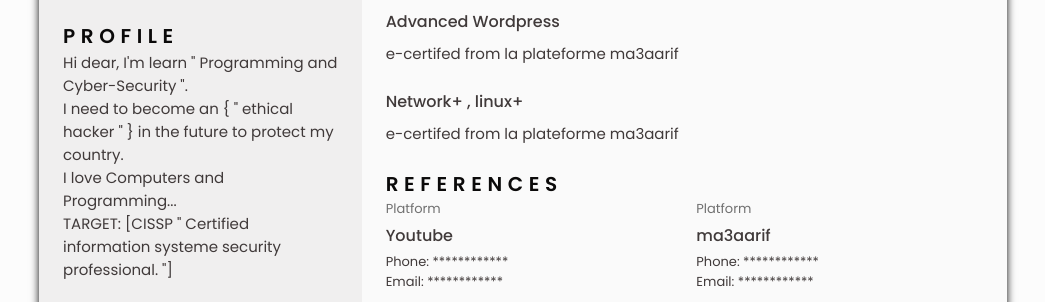
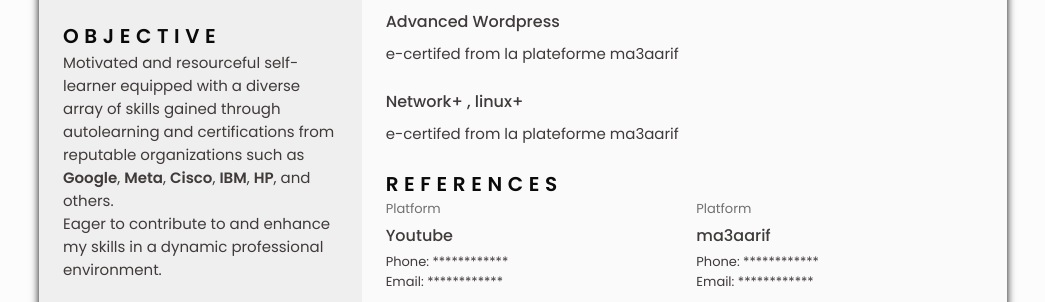
Before and after one commit to marouananouar/My_Cybersecurity_CV, a plain HTML site: page index.html in a window 1280 px wide. Shown: the part 642-944 px from the top of the page, without its empty margins (117-1162 px from the left). Drawn offline with nearby package versions, Linux system fonts and the light colour scheme.

Commit message:
Update index.html

```diff
--- a/index.html
+++ b/index.html
@@ -29,7 +29,7 @@
 
                         <li class="nav__item">
                             <a href="#profile" class="nav__link">
-                                <i class="bx bx-user nav__icon" ></i>Profile
+                                <i class="bx bx-user nav__icon" ></i>Objective
                             </a>
                         </li>
 
@@ -139,11 +139,12 @@
 
                     <!--========== PROFILE ==========-->
                     <section class="profile section" id="profile">
-                        <h2 class="section-title">Profile</h2>
-                        <p class="profile__description">Hi dear, I'm learn " Programming and Cyber-Security ". </br>
-                            I need to become an { " ethical hacker " } in the future to protect my country.</br>
-                             I love Computers and Programming...</br>
-                            TARGET: [CISSP " Certified information systeme security professional. "]</p>
+                        <h2 class="section-title">Objective</h2>
+                        <p class="profile__description">
+                            Motivated and resourceful self-learner equipped with a diverse array of skills gained through autolearning and certifications from reputable organizations such as <b>Google</b>, <b>Meta</b>, <b>Cisco</b>, <b>IBM</b>, <b>HP</b>, and others.</br>
+Eager to contribute to and enhance my skills in a dynamic professional environment.
+
+                        </p>
                     </section>
 
                     <!--========== EDUCATION ==========-->
```
